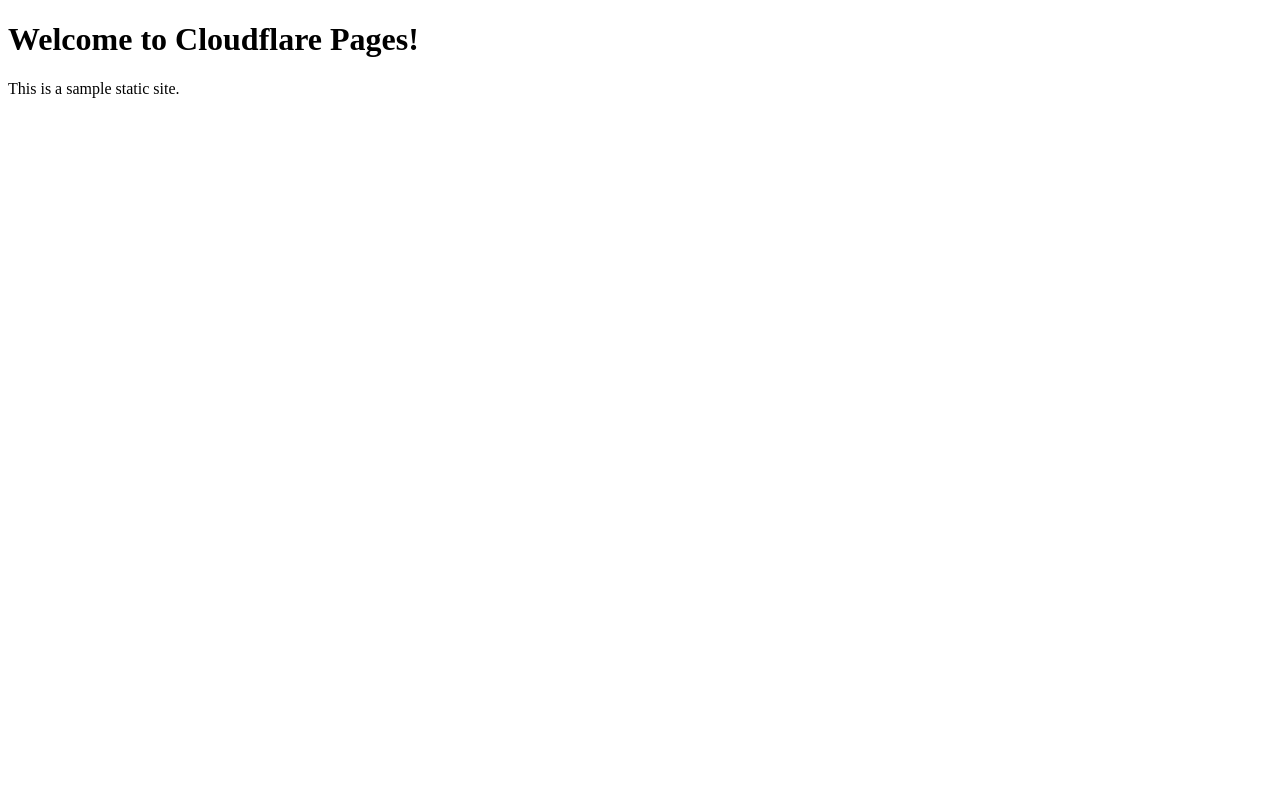
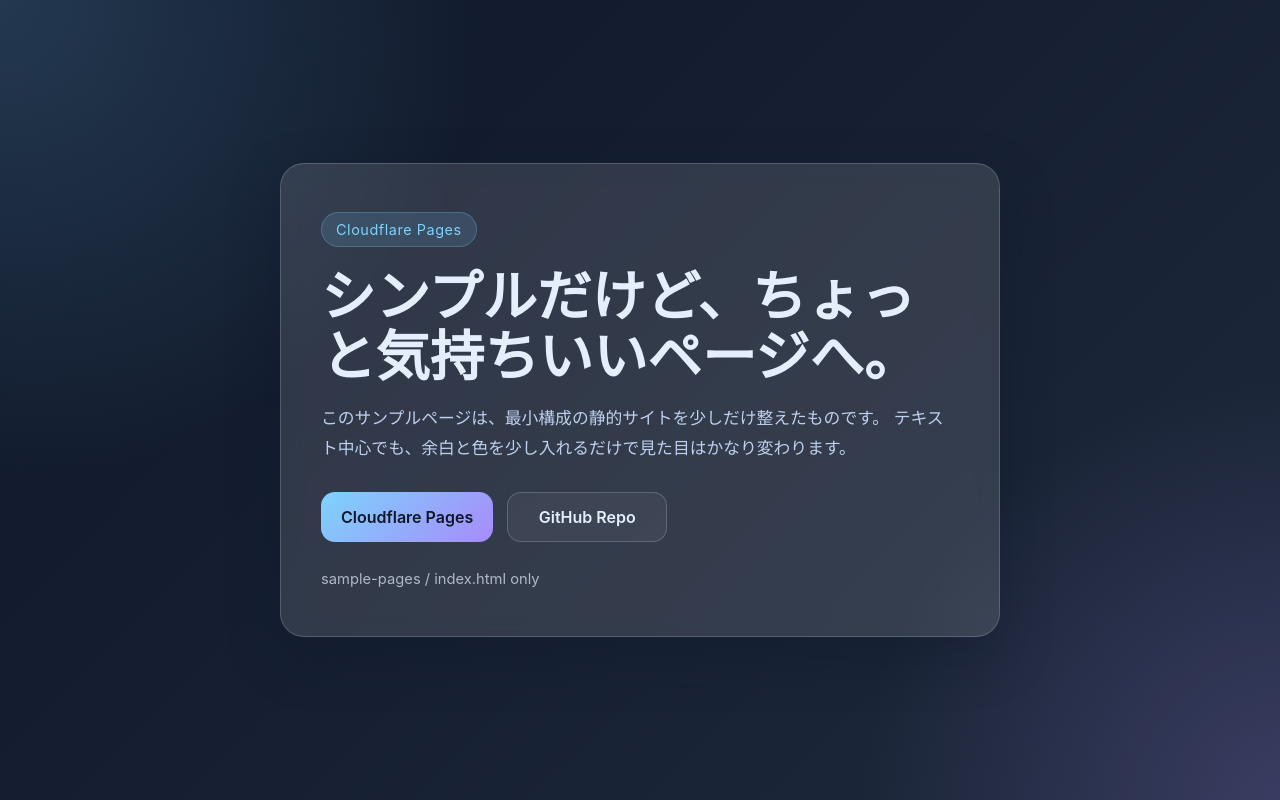
Before and after one commit to switch4u/sample-pages, a plain HTML site: page index.html in a window 1280 px wide. Drawn offline with Linux system fonts and the light colour scheme.

Commit message:
Improve landing page styling

```diff
--- a/index.html
+++ b/index.html
@@ -1,11 +1,130 @@
 <!DOCTYPE html>
-<html>
+<html lang="ja">
 <head>
   <meta charset="UTF-8">
-  <title>Hello Cloudflare Pages</title>
+  <meta name="viewport" content="width=device-width, initial-scale=1.0">
+  <title>Sample Pages</title>
+  <style>
+    :root {
+      color-scheme: light;
+      --bg1: #0f172a;
+      --bg2: #1e293b;
+      --card: rgba(255, 255, 255, 0.12);
+      --text: #e5eefc;
+      --muted: #bfd0ee;
+      --accent: #7dd3fc;
+      --accent2: #a78bfa;
+      --border: rgba(255, 255, 255, 0.18);
+      --shadow: 0 20px 50px rgba(15, 23, 42, 0.35);
+    }
+
+    * {
+      box-sizing: border-box;
+    }
+
+    body {
+      margin: 0;
+      min-height: 100vh;
+      font-family: -apple-system, BlinkMacSystemFont, "Segoe UI", sans-serif;
+      color: var(--text);
+      background:
+        radial-gradient(circle at top left, rgba(125, 211, 252, 0.18), transparent 32%),
+        radial-gradient(circle at bottom right, rgba(167, 139, 250, 0.2), transparent 28%),
+        linear-gradient(135deg, var(--bg1), var(--bg2));
+      display: grid;
+      place-items: center;
+      padding: 24px;
+    }
+
+    .card {
+      width: min(720px, 100%);
+      padding: 48px 40px;
+      border: 1px solid var(--border);
+      border-radius: 24px;
+      background: var(--card);
+      backdrop-filter: blur(10px);
+      box-shadow: var(--shadow);
+    }
+
+    .badge {
+      display: inline-block;
+      padding: 8px 14px;
+      border-radius: 999px;
+      background: rgba(125, 211, 252, 0.14);
+      border: 1px solid rgba(125, 211, 252, 0.24);
+      color: var(--accent);
+      font-size: 0.9rem;
+      letter-spacing: 0.04em;
+    }
+
+    h1 {
+      margin: 20px 0 16px;
+      font-size: clamp(2rem, 5vw, 3.4rem);
+      line-height: 1.1;
+    }
+
+    p {
+      margin: 0;
+      color: var(--muted);
+      font-size: 1.05rem;
+      line-height: 1.8;
+    }
+
+    .actions {
+      margin-top: 28px;
+      display: flex;
+      gap: 14px;
+      flex-wrap: wrap;
+    }
+
+    .button {
+      display: inline-flex;
+      align-items: center;
+      justify-content: center;
+      min-width: 160px;
+      padding: 14px 20px;
+      border-radius: 14px;
+      text-decoration: none;
+      font-weight: 600;
+      transition: transform 0.18s ease, opacity 0.18s ease, background 0.18s ease;
+    }
+
+    .button.primary {
+      background: linear-gradient(135deg, var(--accent), var(--accent2));
+      color: #0f172a;
+    }
+
+    .button.secondary {
+      border: 1px solid var(--border);
+      color: var(--text);
+      background: rgba(255, 255, 255, 0.05);
+    }
+
+    .button:hover {
+      transform: translateY(-2px);
+      opacity: 0.95;
+    }
+
+    .footer {
+      margin-top: 28px;
+      font-size: 0.92rem;
+      color: rgba(229, 238, 252, 0.7);
+    }
+  </style>
 </head>
 <body>
-  <h1>Welcome to Cloudflare Pages!</h1>
-  <p>This is a sample static site.</p>
+  <main class="card">
+    <span class="badge">Cloudflare Pages</span>
+    <h1>シンプルだけど、ちょっと気持ちいいページへ。</h1>
+    <p>
+      このサンプルページは、最小構成の静的サイトを少しだけ整えたものです。
+      テキスト中心でも、余白と色を少し入れるだけで見た目はかなり変わります。
+    </p>
+    <div class="actions">
+      <a class="button primary" href="https://pages.cloudflare.com/" target="_blank" rel="noreferrer">Cloudflare Pages</a>
+      <a class="button secondary" href="https://github.com/switch4u/sample-pages" target="_blank" rel="noreferrer">GitHub Repo</a>
+    </div>
+    <div class="footer">sample-pages / index.html only</div>
+  </main>
 </body>
 </html>
```
